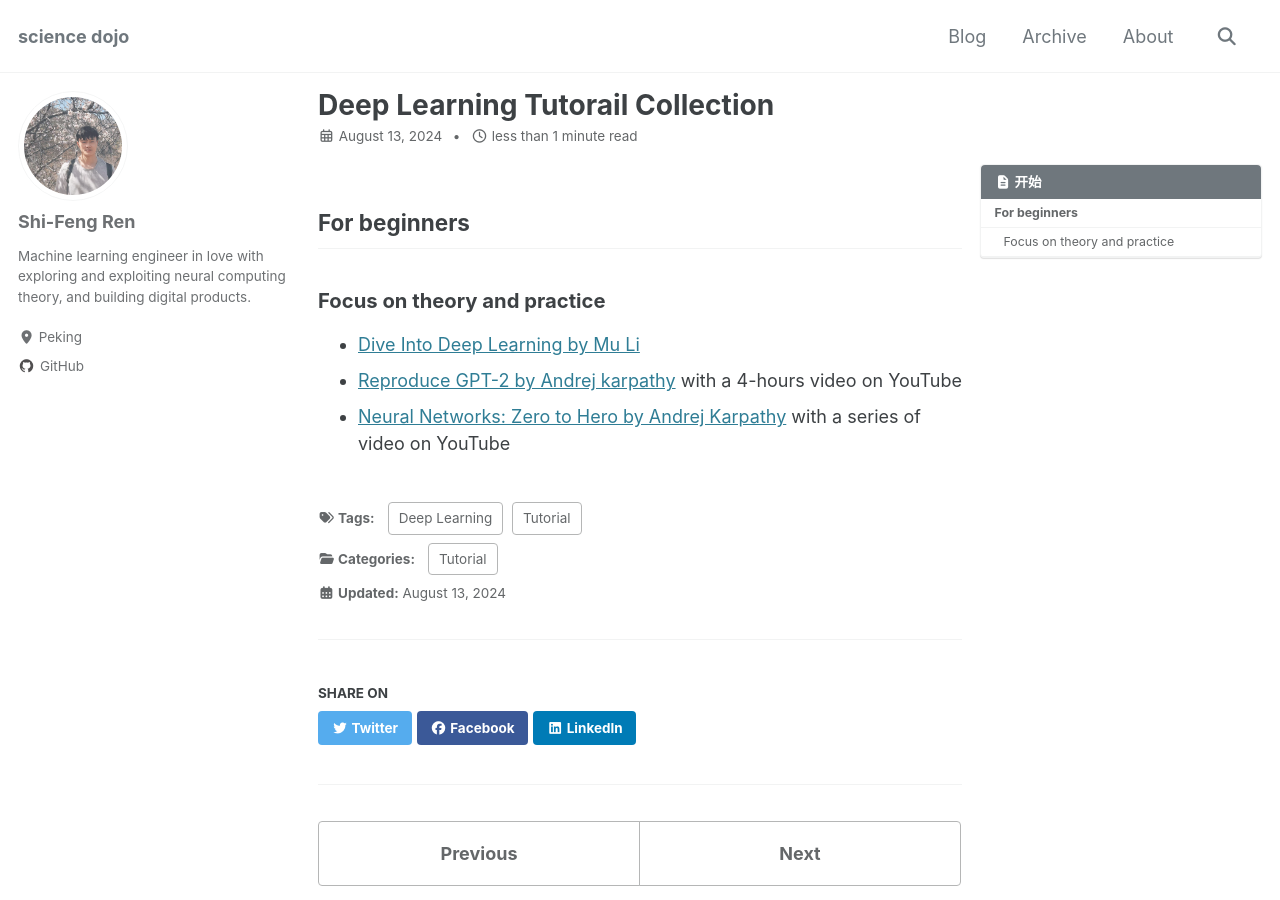
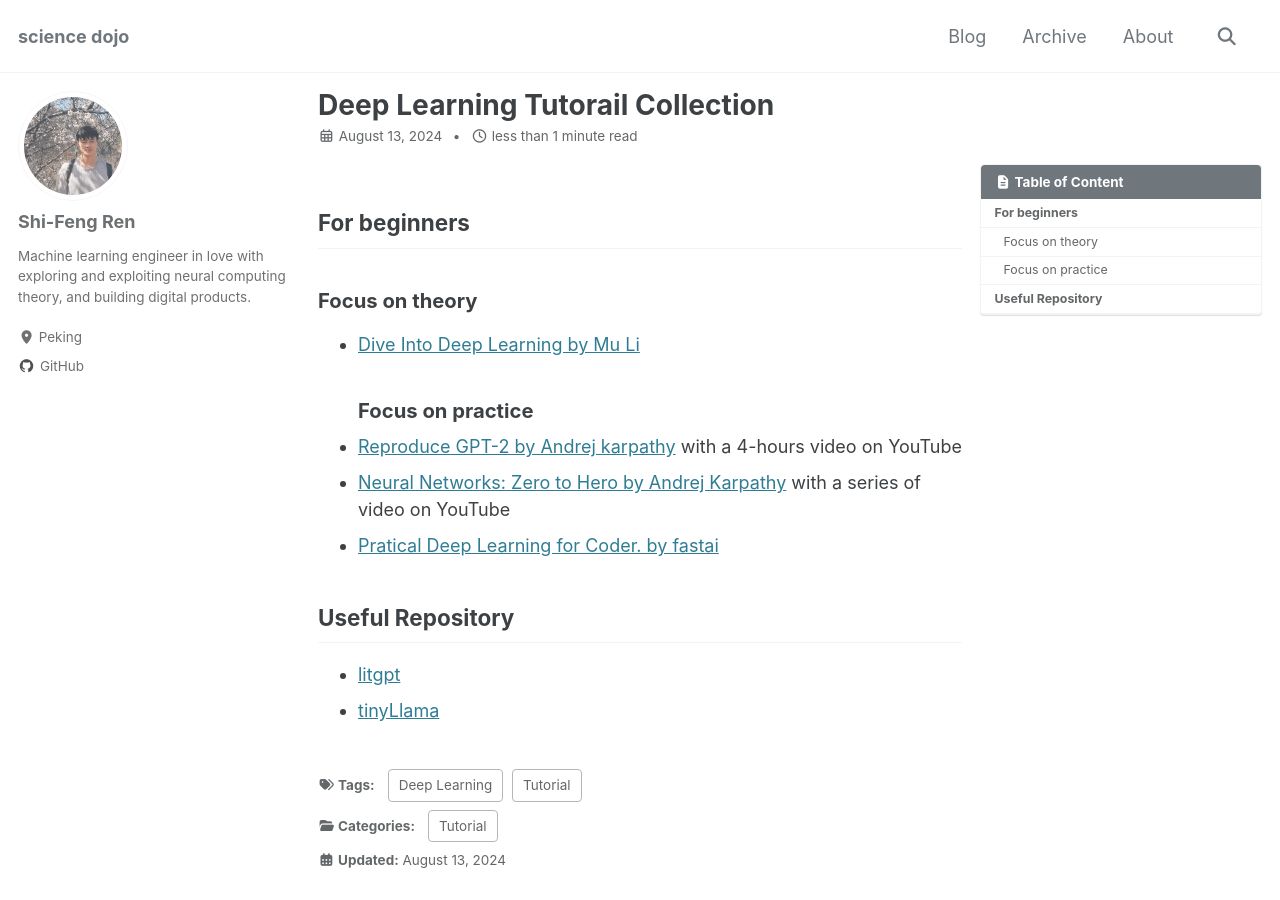
Before and after one commit to science-dojo/science-dojo.github.io, a Jekyll site: the page built from _posts/2024-08-13-Deep-Learning-Tutorial-Collection.md, in a window 1280 px wide and 900 px high. Built offline with Jekyll 4.4.1, drawn with Linux system fonts in a browser that asks for light colours; cached includes are drawn as plain includes.

Commit message:
add useful llm github links

```diff
--- a/_posts/2024-08-13-Deep-Learning-Tutorial-Collection.md
+++ b/_posts/2024-08-13-Deep-Learning-Tutorial-Collection.md
@@ -7,11 +7,18 @@ categories:
   - Tutorial
 layout: single
 toc: true
-toc_label: "开始"
+toc_label: "Table of Content"
 ---
 
 ## For beginners
-### Focus on theory and practice
+### Focus on theory
 - [Dive Into Deep Learning by Mu Li](https://d2l.ai/chapter_builders-guide/use-gpu.html)
+### Focus on practice
 - [Reproduce GPT-2 by Andrej karpathy](https://d2l.ai/chapter_builders-guide/use-gpu.html) with a 4-hours video on YouTube
 - [Neural Networks: Zero to Hero by Andrej Karpathy](https://github.com/karpathy/nn-zero-to-hero/) with a series of video on YouTube
+- [Pratical Deep Learning for Coder. by fastai](https://course.fast.ai/Lessons/lesson2.html)
+
+
+## Useful Repository
+- [litgpt](https://github.com/Lightning-AI/litgpt)
+- [tinyLlama](https://github.com/jzhang38/TinyLlama)
```
